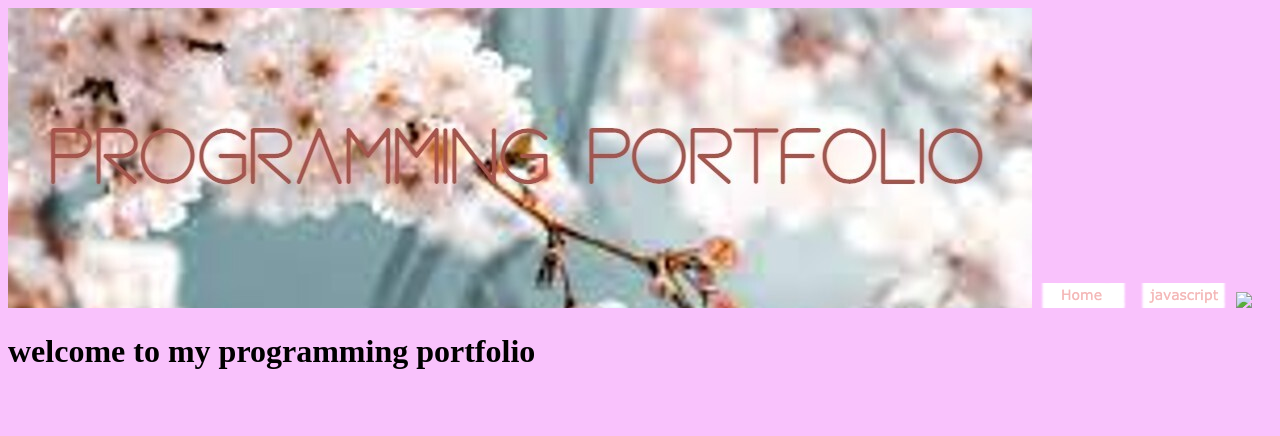
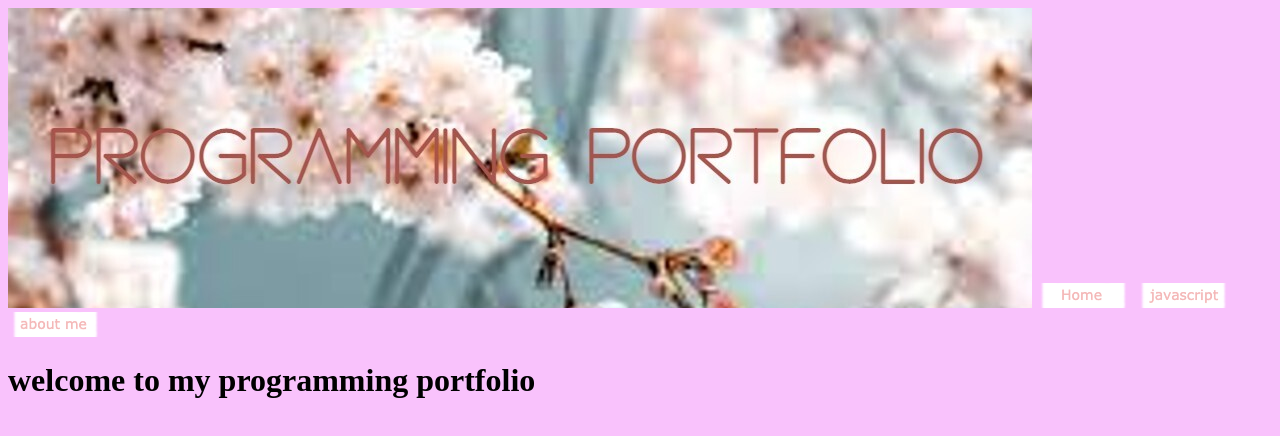
Before and after one commit to bunnydarling/bunnydarling.github.io, a plain HTML site: page index.html in a window 1280 px wide. Drawn offline with Linux system fonts and the light colour scheme.

Commit message:
Create index.html

```diff
--- a/index.html
+++ b/index.html
@@ -15,8 +15,8 @@
       <tr>
         <a href="javascript.html"><img src="javascript.png"/></a>
       </tr>
-       <tr>
-        <a href="aboutme.html"><img src="aboutme.png"/></a>
+        <tr>
+        <a href="aboutme.html"><img src="about me.png"/></a>
       </tr>
     </table>
     <h1>welcome to my programming portfolio</h1>
```
